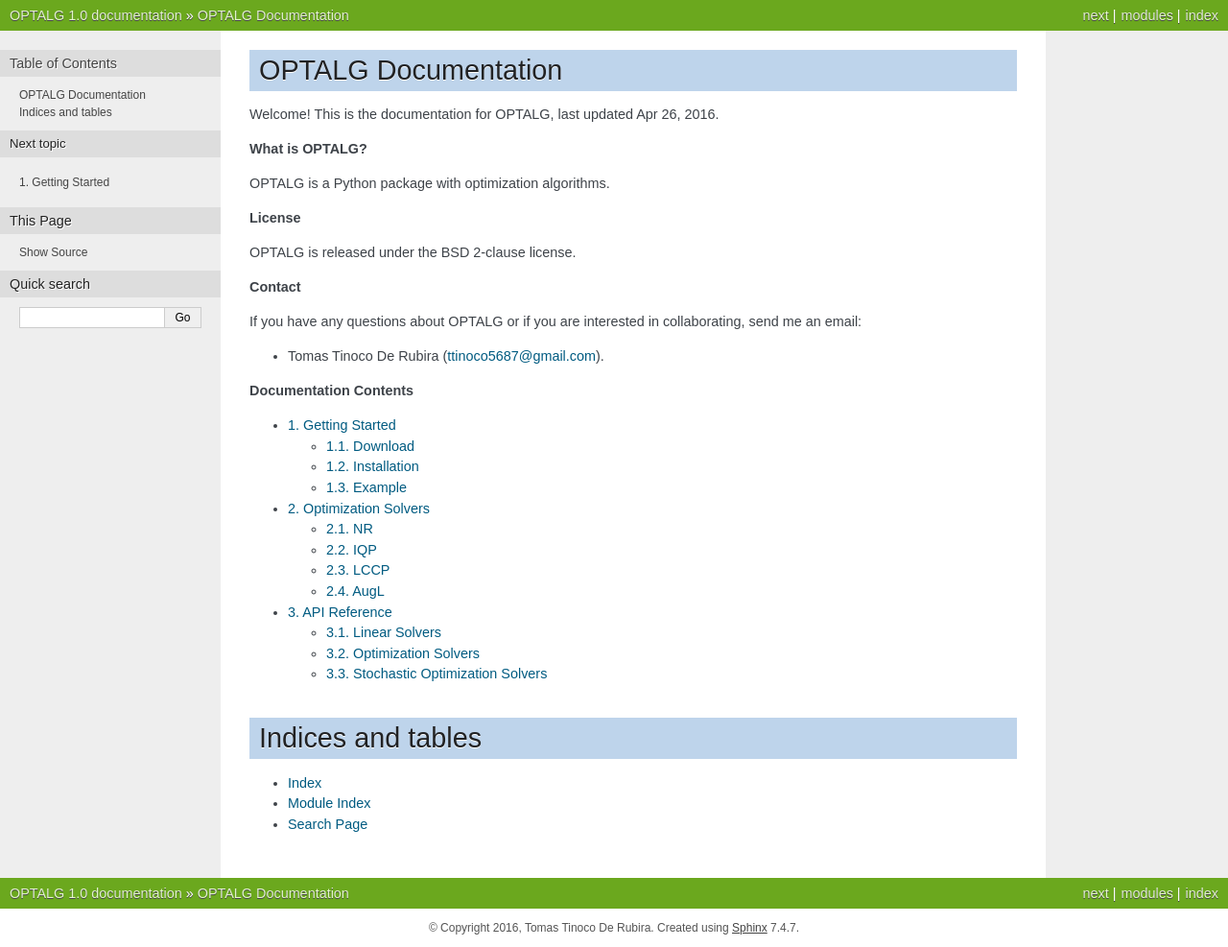
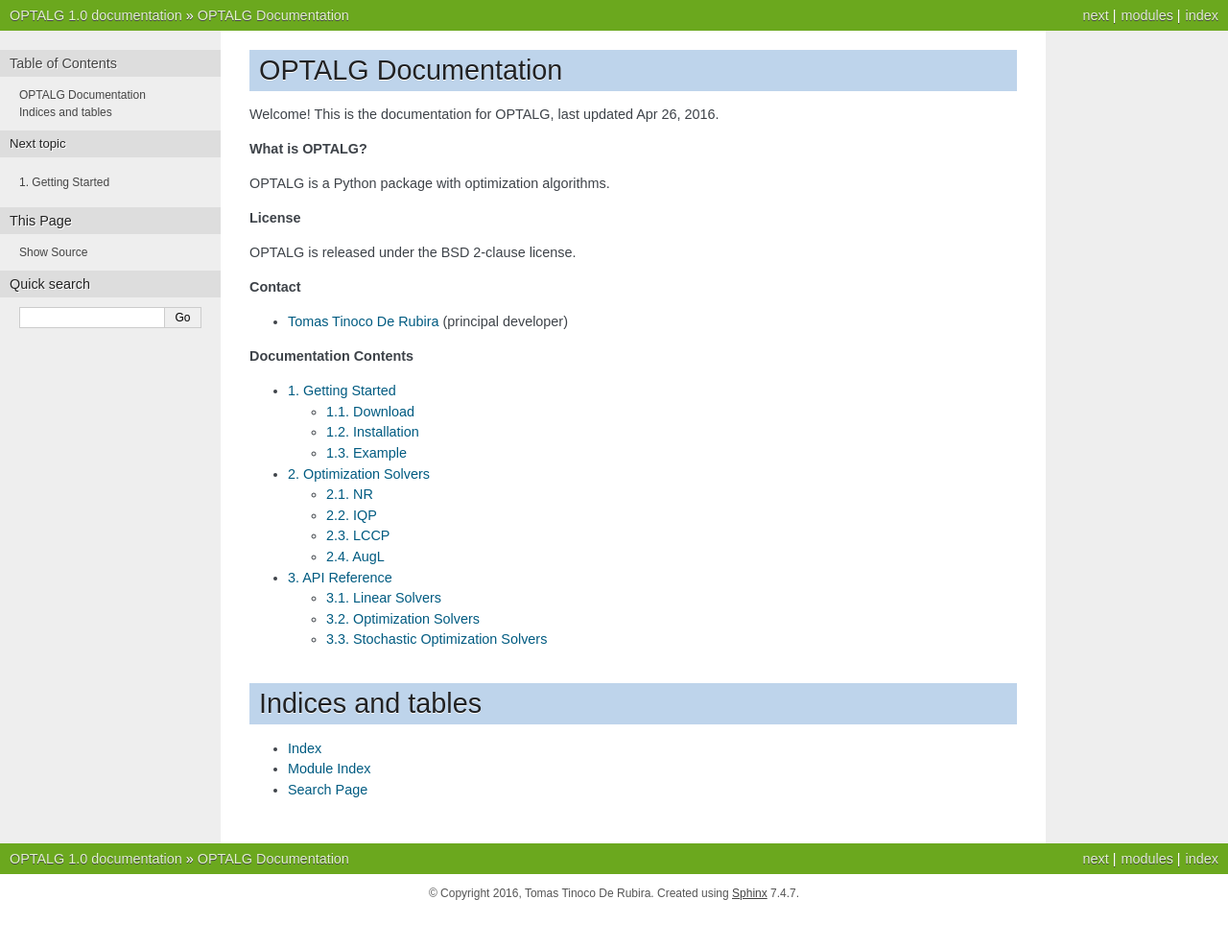
Before and after one commit to ttinoco/OPTALG, a Sphinx documentation site: the page built from docs/index.rst, in a window 1280 px wide. Shown: the whole page at 96% size. Built offline with Sphinx 7.4.7, drawn with Linux system fonts in a browser that asks for light colours; after the commit the page ends 951 px from its top, so only the background shows below that.

Commit message:
contact to contributors

```diff
--- a/docs/index.rst
+++ b/docs/index.rst
@@ -18,9 +18,7 @@
 
 **Contact**
 
-If you have any questions about OPTALG or if you are interested in collaborating, send me an email:
-
-* Tomas Tinoco De Rubira (ttinoco5687@gmail.com).
+* `Tomas Tinoco De Rubira <http://n.ethz.ch/~tomast/>`_ (principal developer)
 
 **Documentation Contents**
 
```
Also changed, not shown: 1 other file.
